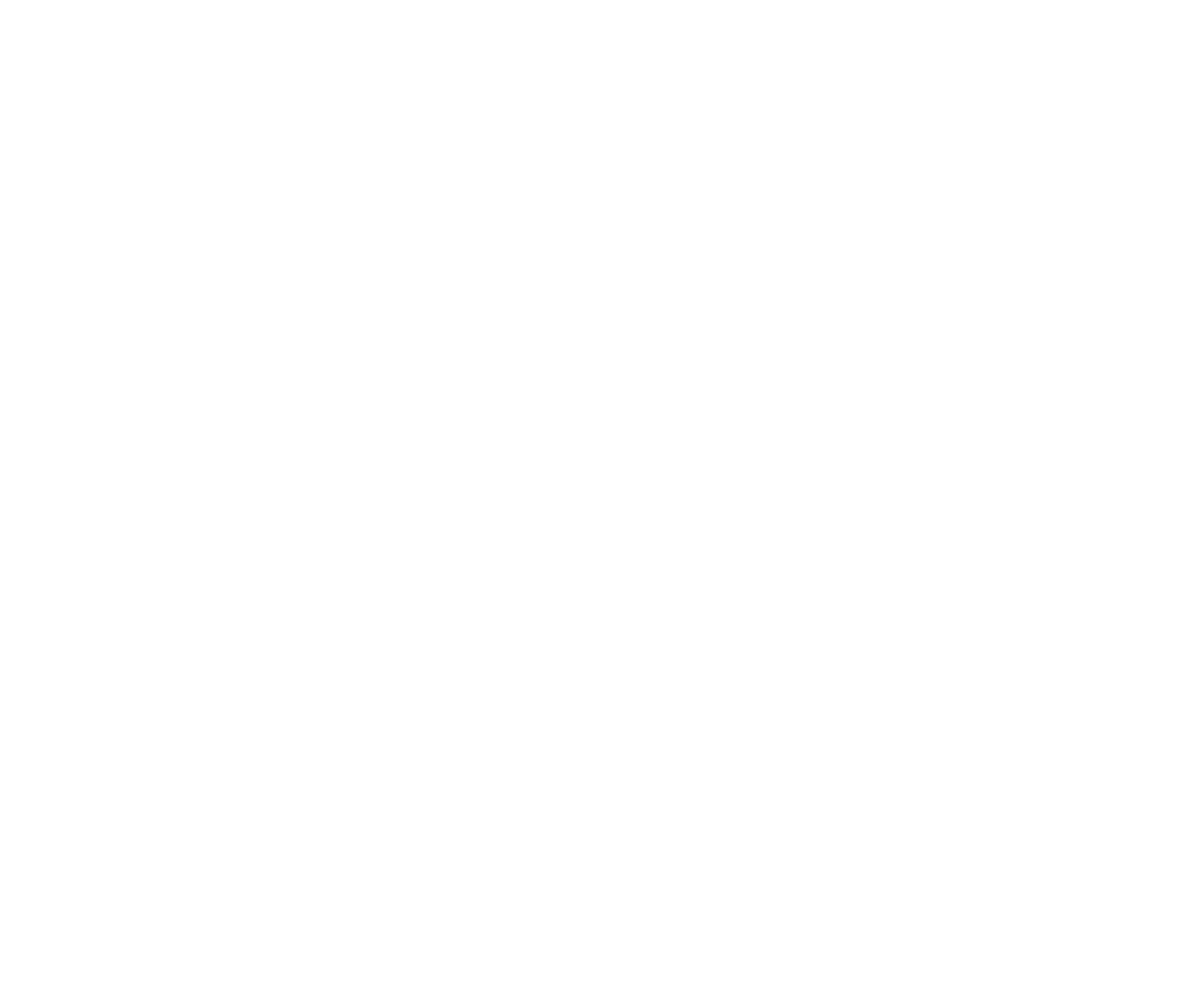
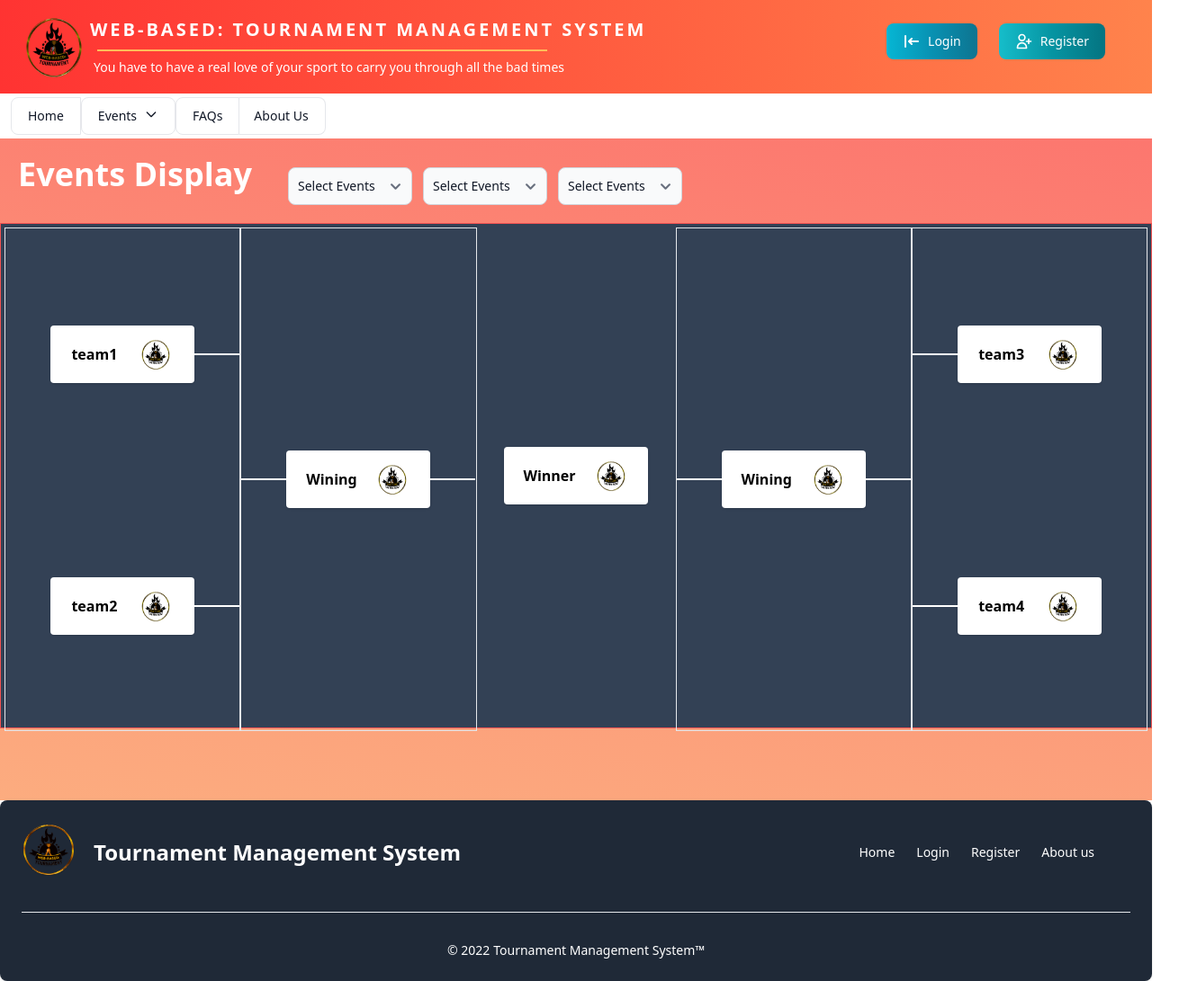
Before and after one commit to Sowishi/Tournament-Management-System, a React (Vite) app: page /events in a window 1280 px wide. Before the commit this address had no page. Shown: the whole page at 90% size, 1330 px wide, since content can reach past the window. Before the commit the page ends 800 px from the top, so only its background shows below. Built offline with nearby package versions, Linux system fonts and the light colour scheme; the HTML template or start-up script is replaced by a standard one.

Commit message:
Add footer

```diff
--- a/package.json
+++ b/package.json
@@ -13,6 +13,8 @@
     "@g-loot/react-tournament-brackets": "^1.0.31-rc",
     "firebase": "^10.13.0",
     "flowbite-react": "^0.10.1",
+    "framer-motion": "^11.3.28",
+    "icons": "^1.0.0",
     "moment": "^2.30.1",
     "rc-steps": "^6.0.1",
     "react": "^18.3.1",
--- a/src/App.jsx
+++ b/src/App.jsx
@@ -8,6 +8,9 @@ import Registration from "./pages/registration";
 import Forgot from "./pages/forgot";
 import Bracket from "./pages/bracket";
 import TMSCalendar from "./pages/calendar";
+import Events from "./pages/events";
+import Participants from "./pages/participants";
+import Tally from "./pages/tally";
 
 const App = () => {
   return (
@@ -18,6 +21,12 @@ const App = () => {
         <Route path="/registration" element={<Registration />} />
         <Route path="/forgot" element={<Forgot />} />
         <Route path="/calendar" element={<TMSCalendar />} />
+        <Route path="/events" element={<Events />} />
+
+        <Route path="/participants" element={<Participants />} />
+
+        <Route path="/tally" element={<Tally />} />
+
         <Route path="/bracket" element={<Bracket />} />
       </Routes>
     </>
--- /dev/null
+++ b/src/components/footer.jsx
@@ -0,0 +1,41 @@
+import { Footer } from "flowbite-react";
+import logo from "../assets/logo2.png";
+
+export function TmsFooter() {
+  return (
+    <Footer bgDark container>
+      <div className="w-full text-center">
+        <div className="w-full justify-between sm:flex sm:items-center sm:justify-between">
+          <div className="wrapper flex items-center justify-start">
+            <img style={{ width: "60px" }} src={logo} alt="" />
+            <h1 className="text-white text-2xl font-bold ml-5">
+              Tournament Management System
+            </h1>
+          </div>
+
+          <Footer.LinkGroup className="mr-10">
+            <Footer.Link className="text-white" href="/">
+              Home
+            </Footer.Link>
+            <Footer.Link className="text-white" href="/login">
+              Login
+            </Footer.Link>
+            <Footer.Link className="text-white" href="/registration">
+              Register
+            </Footer.Link>
+            <Footer.Link className="text-white" href="/about">
+              About us
+            </Footer.Link>
+          </Footer.LinkGroup>
+        </div>
+        <Footer.Divider />
+        <Footer.Copyright
+          className="text-white"
+          href="#"
+          by="Tournament Management System™"
+          year={2022}
+        />
+      </div>
+    </Footer>
+  );
+}
--- a/src/components/header.jsx
+++ b/src/components/header.jsx
@@ -4,6 +4,8 @@ import Navigation from "./navigation";
 import { Link } from "react-router-dom";
 import { useStore } from "../zustand/store";
 import { eventsName } from "../constant";
+import { HiLogin } from "react-icons/hi";
+import { HiOutlineUserAdd } from "react-icons/hi";
 
 const Header = () => {
   const { currentEvent } = useStore();
@@ -17,11 +19,14 @@ const Header = () => {
             "linear-gradient(87deg, rgba(255,51,50,1) 0%, rgba(255,131,76,1) 100%)",
         }}
       >
-        <div className="brand flex items-center justify-between p-2 mx-2">
+        <div className="brand flex items-center justify-between p-3 mx-2">
           <div className="wrapper flex items-center justify-start">
             <img src={logo} alt="" style={{ width: "5rem", height: "5rem" }} />
             <div className="title">
-              <h1 className="text-xl text-white font-bold">
+              <h1
+                className="text-xl text-white font-bold "
+                style={{ letterSpacing: "3px" }}
+              >
                 {currentEvent
                   ? eventsName[currentEvent]
                   : " WEB-BASED: TOURNAMENT MANAGEMENT SYSTEM"}
@@ -45,12 +50,14 @@ const Header = () => {
             <div className="auth-links w-100 flex justify-end items-center mx-5">
               <div className="flex mb-3">
                 <Link to={"/login"}>
-                  <Button color="info" className="mx-3">
+                  <Button gradientMonochrome="info" className="mx-3">
+                    <HiLogin className="mr-2 h-5 w-5" />
                     Login
                   </Button>
                 </Link>
-                <Link to={"/registration"}>
-                  <Button outline color="info" className="mx-3">
+                <Link to={"/login"}>
+                  <Button gradientMonochrome="teal" className="mx-3">
+                    <HiOutlineUserAdd className="mr-2 h-5 w-5" />
                     Register
                   </Button>
                 </Link>
--- a/src/components/navigation.jsx
+++ b/src/components/navigation.jsx
@@ -34,9 +34,15 @@ const Navigation = () => {
             <Link to={"/calendar"}>
               <Button color="gray">Calendar</Button>
             </Link>
-            <Button color="gray">Events</Button>
-            <Button color="gray">Tally</Button>
-            <Button color="gray">Participants</Button>
+            <Link to={"/events"}>
+              <Button color="gray">Events</Button>
+            </Link>
+            <Link to={"/participants"}>
+              <Button color="gray">Participants</Button>
+            </Link>
+            <Link to={"/tally"}>
+              <Button color="gray">Tally</Button>
+            </Link>
           </>
         )}
       </Button.Group>
--- /dev/null
+++ b/src/components/singleElimination.jsx
@@ -0,0 +1,104 @@
+import logo from "../assets/logo.png";
+
+const SingleElimination = ({ teams }) => {
+  const teamsHalf = teams.length / 2;
+
+  console.log(teamsHalf);
+
+  const bracketA = teams.slice(0, teamsHalf);
+  const bracketB = teams.slice(teamsHalf, teams.length + 1);
+  console.log(bracketA, bracketB);
+
+  return (
+    <div className="container border border-red-500 mx-auto bg-slate-700 min-h-[35rem]">
+      <div className="flex min-h-[35rem] ">
+        <div className="basis-5/12 h-[35rem]">
+          <div className="flex m-1">
+            <div className="basis-6/12 border  h-[35rem] justify">
+              <div className="flex h-[35rem] flex-col ">
+                {bracketA.map((item) => {
+                  return (
+                    <div
+                      key={item}
+                      className="basis-6/12 flex items-center justify-center"
+                    >
+                      <div className="shadow relative bg-white w-[10rem] p-3 rounded flex justify-around items-center">
+                        <h1 className="font-bold">{item}</h1>
+                        <img
+                          style={{ width: "40px", height: "40px" }}
+                          src={logo}
+                          alt=""
+                        />
+                        <div className="line h-[2px] w-[50px] bg-white absolute right-[-50px]"></div>
+                      </div>
+                    </div>
+                  );
+                })}
+              </div>
+            </div>
+            <div className="basis-6/12 border h-[35rem] justify-center items-center flex">
+              <div className="shadow relative bg-white w-[10rem] p-3 rounded flex justify-around items-center">
+                <h1 className="font-bold">Wining</h1>
+                <img
+                  style={{ width: "40px", height: "40px" }}
+                  src={logo}
+                  alt=""
+                />
+                <div className="line h-[2px] w-[50px] bg-white absolute left-[-50px]"></div>
+                <div className="line h-[2px] w-[50px] bg-white absolute right-[-50px]"></div>
+              </div>
+            </div>
+          </div>
+        </div>
+        <div className="basis-2/12 h-[35rem] flex items-center justify-center">
+          <div className="shadow bg-white w-[10rem] p-3 rounded flex justify-around items-center">
+            <h1 className="font-bold">Winner</h1>
+            <img style={{ width: "40px", height: "40px" }} src={logo} alt="" />
+            <div className="line h-[2px] w-[50px] bg-white absolute left-[-50px]"></div>
+            <div className="line h-[2px] w-[50px] bg-white absolute right-[-50px]"></div>
+          </div>{" "}
+        </div>
+        <div className="basis-5/12 h-[35rem]">
+          <div className="flex m-1">
+            <div className="basis-6/12 border h-[35rem] justify-center items-center flex">
+              <div className="shadow relative bg-white w-[10rem] p-3 rounded flex justify-around items-center">
+                <h1 className="font-bold">Wining</h1>
+                <img
+                  style={{ width: "40px", height: "40px" }}
+                  src={logo}
+                  alt=""
+                />
+                <div className="line h-[2px] w-[50px] bg-white absolute left-[-50px]"></div>
+                <div className="line h-[2px] w-[50px] bg-white absolute right-[-50px]"></div>
+              </div>
+            </div>
+            <div className="basis-6/12 border h-[35rem] justify">
+              <div className="flex h-[35rem] flex-col ">
+                {bracketB.map((item) => {
+                  return (
+                    <div
+                      key={item}
+                      className="basis-6/12 flex items-center justify-center"
+                    >
+                      <div className="shadow relative bg-white w-[10rem] p-3 rounded flex justify-around items-center">
+                        <h1 className="font-bold">{item}</h1>
+                        <img
+                          style={{ width: "40px", height: "40px" }}
+                          src={logo}
+                          alt=""
+                        />
+                        <div className="line h-[2px] w-[50px] bg-white absolute left-[-50px]"></div>
+                      </div>
+                    </div>
+                  );
+                })}
+              </div>
+            </div>
+          </div>
+        </div>
+      </div>
+    </div>
+  );
+};
+
+export default SingleElimination;
--- a/src/layout/defaultLayout.jsx
+++ b/src/layout/defaultLayout.jsx
@@ -1,10 +1,12 @@
 import Header from "../components/header";
 import logo from "../assets/logo2.png";
+import { TmsFooter } from "../components/footer";
 
 const DefaultLayout = ({ children, hideHeader }) => {
   return (
+    <>
       <div
-      className="w-full min-h-screen"
+        className="w-full min-h-screen pb-20"
         style={{
           background: "rgb(252,110,108)",
           background:
@@ -29,6 +31,8 @@ const DefaultLayout = ({ children, hideHeader }) => {
 
         {children}
       </div>
+      <TmsFooter />
+    </>
   );
 };
 
--- a/src/pages/calendar.jsx
+++ b/src/pages/calendar.jsx
@@ -23,6 +23,9 @@ const TMSCalendar = () => {
   return (
     <DefaultLayout>
       <div className="container mx-auto p-5">
+        <div className="flex">
+          <div className="basis-8/12"></div>
+        </div>
         <h1 className="font-bold text-4xl text-white my-5 mb-10 text-center uppercase">
           Events Calendar
         </h1>
--- /dev/null
+++ b/src/pages/events.jsx
@@ -0,0 +1,27 @@
+import SingleElimination from "../components/singleElimination";
+import TmsSelect from "../components/tmsSelect";
+import DefaultLayout from "../layout/defaultLayout";
+
+const Events = () => {
+  const teams = ["team1", "team2", "team3", "team4"];
+
+  return (
+    <DefaultLayout>
+      <div className="header flex m-5">
+        <h1 className="text-white justify-center items-center  font-bold text-4xl">
+          Events Display
+        </h1>
+        <div className="wrapper ml-10 flex">
+          <TmsSelect data={["Select Events", "Bicol Meet"]} />
+          <div className="mx-3">
+            <TmsSelect data={["Select Events"]} />
+          </div>
+          <TmsSelect data={["Select Events"]} />
+        </div>
+      </div>
+      <SingleElimination teams={teams} />
+    </DefaultLayout>
+  );
+};
+
+export default Events;
--- /dev/null
+++ b/src/pages/participants.jsx
@@ -0,0 +1,11 @@
+import DefaultLayout from "../layout/defaultLayout";
+
+const Participants = () => {
+  return (
+    <DefaultLayout>
+      <h1>Participants</h1>
+    </DefaultLayout>
+  );
+};
+
+export default Participants;
--- /dev/null
+++ b/src/pages/tally.jsx
@@ -0,0 +1,11 @@
+import DefaultLayout from "../layout/defaultLayout";
+
+const Tally = () => {
+  return (
+    <DefaultLayout>
+      <h1>Tally</h1>
+    </DefaultLayout>
+  );
+};
+
+export default Tally;
```
Also changed, not shown: src/pages/landing.jsx (+10 -0 lines), 1 other file (tests, documents, lock files or other folders). Lines whose indentation alone changed are shown as unchanged.
